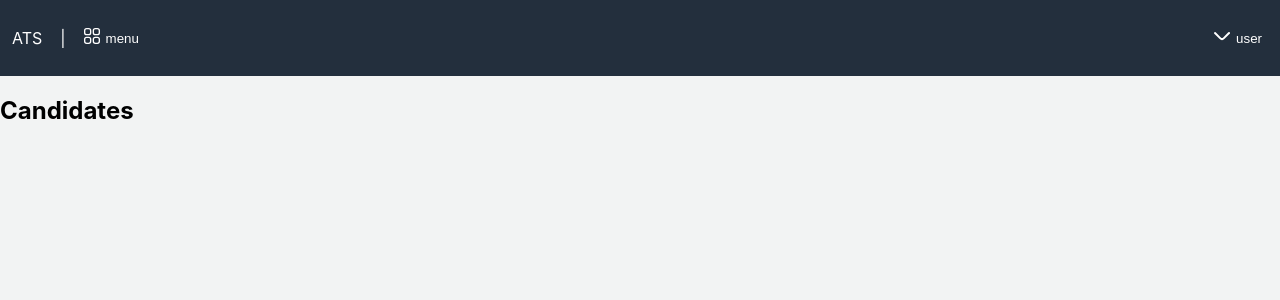
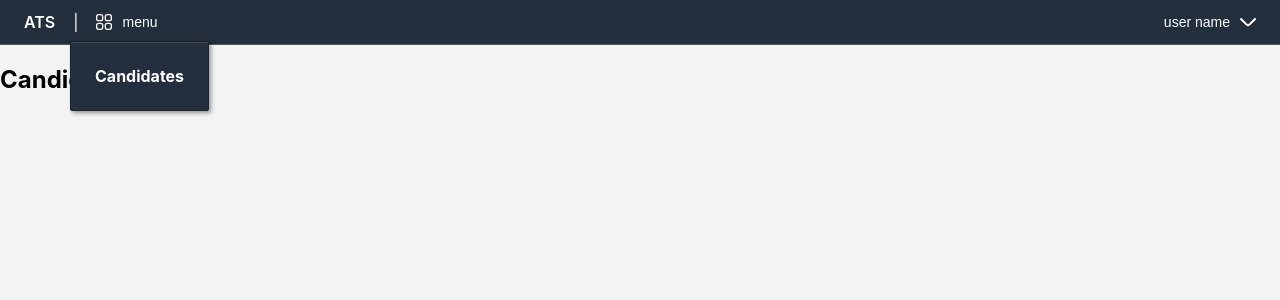
Before and after one commit to salvacorp/application-frontend, a React (Create React App) app: page /candidates in a window 1280 px wide. Both pictures are taken after a click on the button "menu". Shown: the top 300 px of the page. Built offline with nearby package versions, Linux system fonts and the light colour scheme.

Commit message:
feat: add apps box.

```diff
--- a/src/components/Button/Button.module.scss
+++ b/src/components/Button/Button.module.scss
@@ -1,10 +1,15 @@
 .wrapper {
   display: flex;
   align-items: center;
+  cursor: pointer;
 }
 
 .button {
+  cursor: pointer;
   background-color: unset;
   border: none;
   color: white;
+  line-height: 16px;
+  font-size: 14px;
+  margin: 0 4px;
 }
--- a/src/components/Button/Button.tsx
+++ b/src/components/Button/Button.tsx
@@ -5,13 +5,18 @@ type Props = {
   title: string;
   onClick?: () => void;
   icon: IconName;
+  rightIcon?: boolean;
 };
 
-const Button = ({ title, onClick, icon }: Props): JSX.Element => {
+const Button = ({ title, onClick, icon, rightIcon = false }: Props): JSX.Element => {
+  const elements = [
+    icon && <Icon name={icon} />,
+    <button className={styles.button}>{title}</button>
+  ]
+
   return (
-    <div className={styles.wrapper}>
-      { icon && <Icon name={icon} />}
-      <button className={styles.button} onClick={onClick}>{title}</button>
+    <div className={styles.wrapper} onClick={onClick}>
+      {rightIcon ? elements.reverse() : elements}
     </div>
   )
 };
--- /dev/null
+++ b/src/components/Icon/Icon.module.scss
@@ -0,0 +1,3 @@
+.wrapper {
+  display: flex;
+}
--- a/src/components/Icon/Icon.tsx
+++ b/src/components/Icon/Icon.tsx
@@ -1,4 +1,5 @@
 import { ICONS } from '../../assets/icons';
+import styles from './Icon.module.scss';
 
 export type IconName = 'apps' | 'angleDown';
 
@@ -8,7 +9,7 @@ type Props = {
 
 const Icon = ({ name }: Props): JSX.Element => {
   return (
-    <div>
+    <div className={styles.wrapper}>
       <img src={ICONS[name]} alt="" />
     </div>
   )
--- a/src/components/Layout/Layout.module.scss
+++ b/src/components/Layout/Layout.module.scss
@@ -10,7 +10,9 @@
   justify-content: space-between;
 
   background-color: #232f3d;
-  padding: 12px;
+  padding: 12px 24px;
+
+  border-bottom: 1px solid #545B64;
 
   &__first-col{
     display: flex;
@@ -18,6 +20,9 @@
 
     &__title{
       color: white;
+      margin: 0;
+      text-decoration: none;
+      font-weight: 600;
     }
 
     &__link {
@@ -37,3 +42,39 @@
   background-color: #f2f3f3;
   flex: 1;
 }
+
+.apps-box {
+  display: flex;
+  flex-direction: column;
+
+  position: absolute;
+  top: 41px;
+  left: 70px;
+
+  border-bottom-left-radius: 2px;
+  border-bottom-right-radius: 2px;
+
+  -webkit-box-shadow: 2px 2px 4px rgb(0 0 0 / 40%), inset 0px 1px 0px #414750 !important;
+  box-shadow: 2px 2px 4px rgb(0 0 0 / 40%), inset 0px 1px 0px #414750 !important;
+
+  background: #232f3e;
+  border: 1px solid #1b2530;
+
+  padding: 24px;
+
+  & > a {
+    color: white;
+    text-decoration: none;
+    margin-bottom: 12px;
+    font-weight: bold;
+
+    &:hover {
+      color: #EC7211
+    }
+
+    &:last-child {
+      margin-bottom: 0;
+    }
+  }
+
+}
--- a/src/components/Layout/Layout.tsx
+++ b/src/components/Layout/Layout.tsx
@@ -1,5 +1,5 @@
-// import { Link } from "react-router-dom";
-
+import { useState } from "react";
+import { Link } from "react-router-dom";
 import { Button } from '../Button';
 
 import styles from "./Layout.module.scss";
@@ -9,21 +9,35 @@ type Props = {
 };
 
 const Layout = ({ children }: Props): JSX.Element => {
+  const [showApps, setShowApps] = useState(false);
+
+  const toggleApps = (): void => setShowApps(!showApps);
+
   return (
     <div className={styles.wrapper}>
       <header className={styles.header}>
         <div className={styles['header__first-col']}>
-          <p className={styles['header__first-col__title']}>ATS</p>
+          {/* <p className={styles['header__first-col__title']}>ATS</p> */}
+            <Link className={styles['header__first-col__title']} to="/">ATS</Link>
 
           <span className={styles.divider}>|</span>
 
-          <Button title="menu" icon="apps" />
+          <div>
+            <Button title="menu" icon="apps" onClick={toggleApps} />
+            {
+              showApps && (
+                <div className={styles['apps-box']}>
+                  <Link className={styles.header__link} to="/candidates">Candidates</Link>
+                </div>
+              )
+            }
+          </div>
         </div>
 
-        <div><Button title="user" icon="angleDown" /></div>
+        <div>
+          <Button title="user name" icon="angleDown" rightIcon />
+        </div>
 
-        {/* <Link className={styles.header__link} to="/">Home</Link>
-        <Link className={styles.header__link} to="/candidates">Candidates</Link> */}
       </header>
 
       <div className={styles.container}>
```
